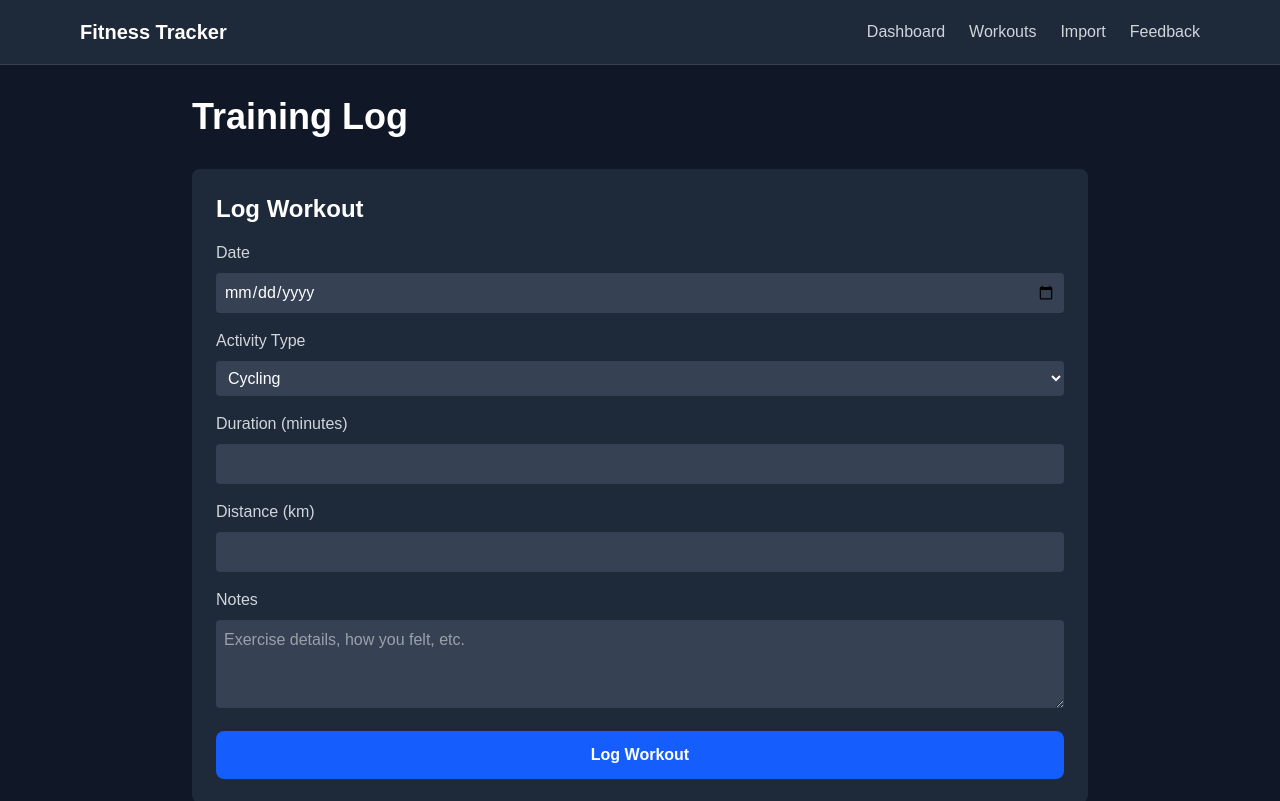
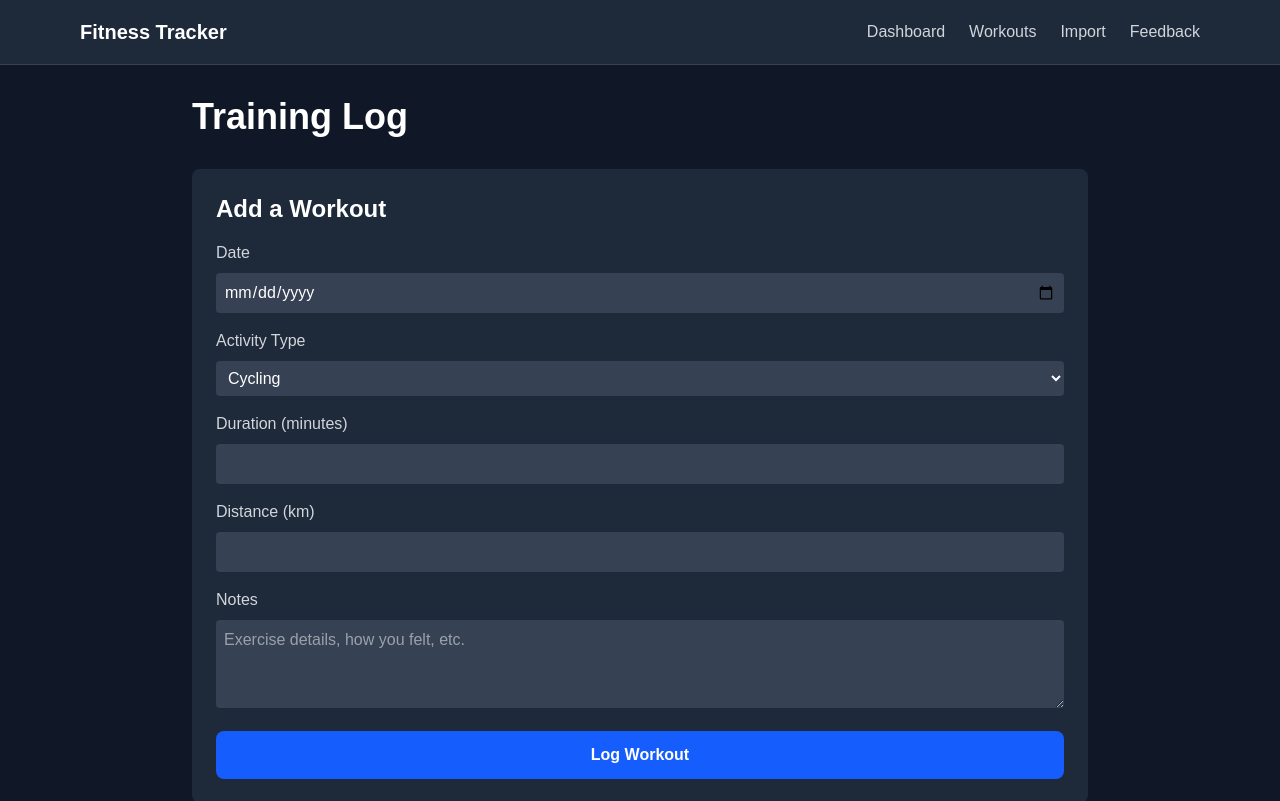
Before and after one commit to richardgage/fitness-dashboard, a Next.js app: page /workouts in a window 1280 px wide. Shown: the top 801 px of the page. Built offline with nearby package versions, Linux system fonts and the light colour scheme; no server answers; the database is empty.

Commit message:
syntax change

```diff
--- a/app/workouts/page.tsx
+++ b/app/workouts/page.tsx
@@ -117,7 +117,7 @@ export default function Workouts() {
         {/* Workout Form */}
         <div className="bg-gray-800 p-6 rounded-lg mb-8">
           <h2 className="text-2xl font-bold text-white mb-4">
-            {editingId ? 'Edit Workout' : 'Log Workout'}
+            {editingId ? 'Edit Workout' : 'Add a Workout'}
           </h2>
           <form onSubmit={handleSubmit} className="space-y-4">
             <div>
```
